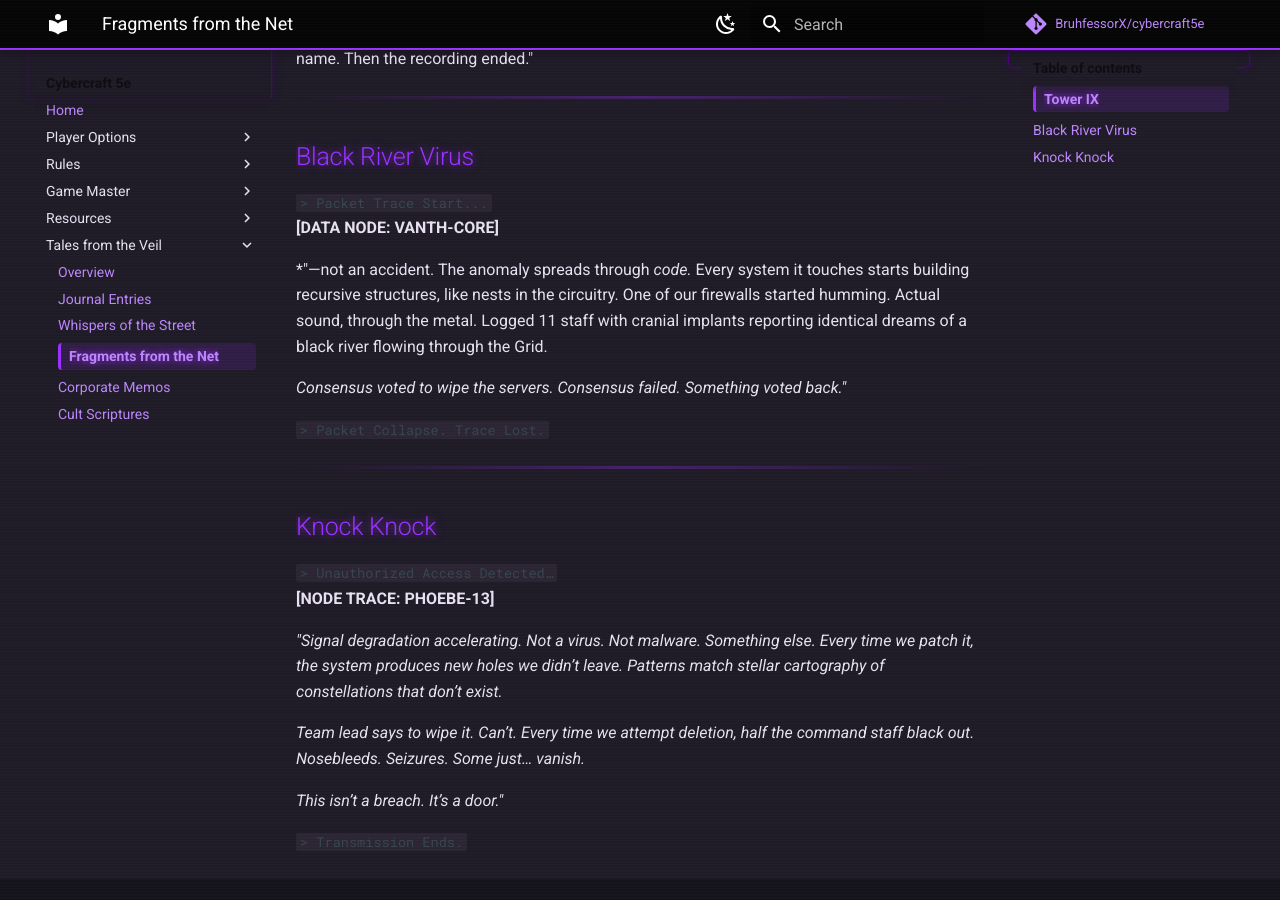
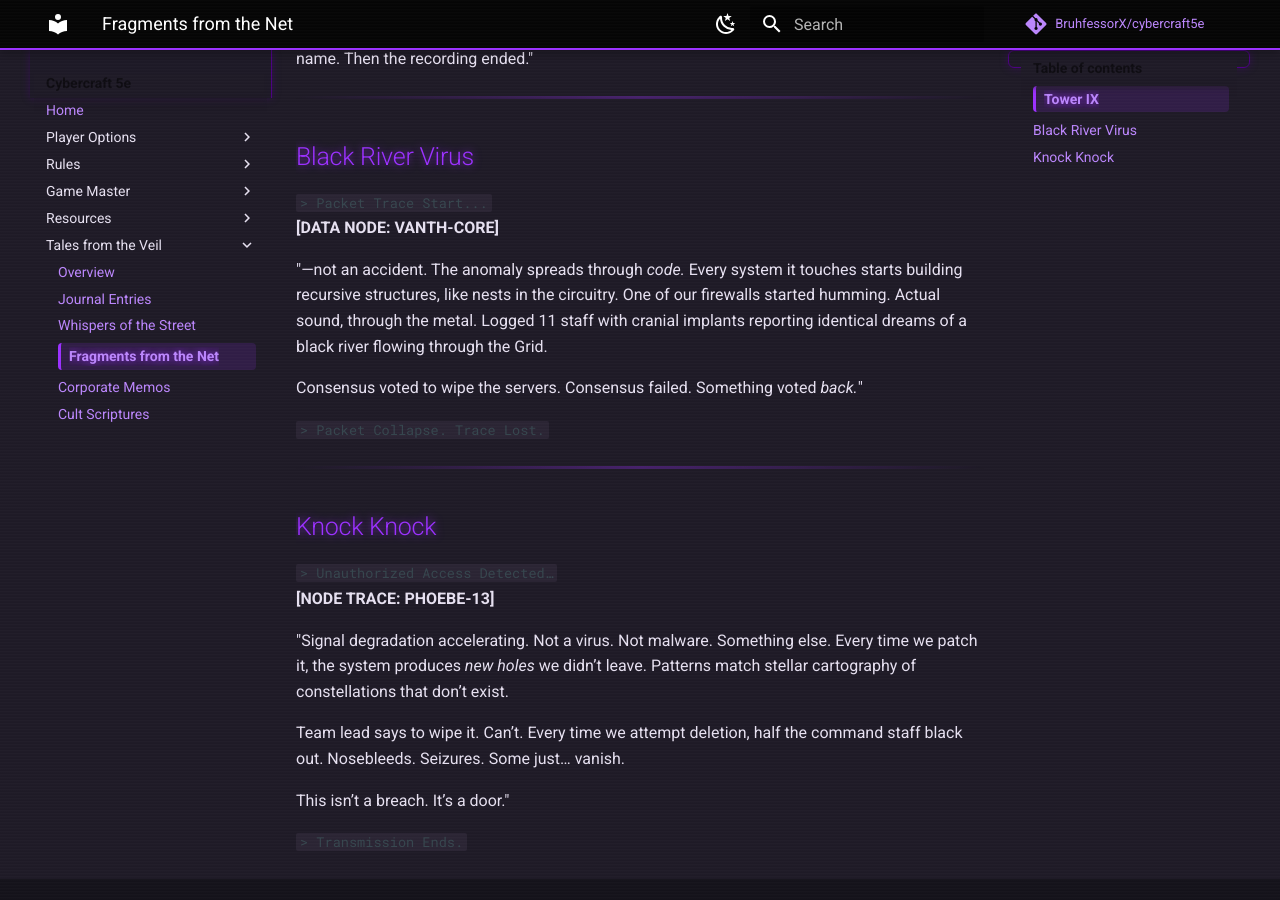
Before and after one commit to BruhfessorX/cybercraft5e, an MkDocs documentation site: the page built from docs/tales-from-the-veil/fragments-net.md, in a window 1280 px wide and 900 px high, scrolled down 660 px. Built offline with MkDocs 1.6.1 and Material for MkDocs 9.7.7, drawn with Linux system fonts in a browser that asks for light colours; comment, search, counter and statistics services are not loaded.

Commit message:
Updated tales formatting

```diff
--- a/docs/tales-from-the-veil/fragments-net.md
+++ b/docs/tales-from-the-veil/fragments-net.md
@@ -22,9 +22,9 @@
 `> Packet Trace Start...`
 **[DATA NODE: VANTH-CORE]**
 
-*"—not an accident. The anomaly spreads through *code.* Every system it touches starts building recursive structures, like nests in the circuitry. One of our firewalls started humming. Actual sound, through the metal. Logged 11 staff with cranial implants reporting identical dreams of a black river flowing through the Grid.
+"—not an accident. The anomaly spreads through *code.* Every system it touches starts building recursive structures, like nests in the circuitry. One of our firewalls started humming. Actual sound, through the metal. Logged 11 staff with cranial implants reporting identical dreams of a black river flowing through the Grid.
 
-*Consensus voted to wipe the servers. Consensus failed. Something voted *back.*"*
+Consensus voted to wipe the servers. Consensus failed. Something voted *back.*"
 
 `> Packet Collapse. Trace Lost.`
 
@@ -35,10 +35,10 @@
 `> Unauthorized Access Detected…`
 **[NODE TRACE: PHOEBE-13]**
 
-*"Signal degradation accelerating. Not a virus. Not malware. Something else. Every time we patch it, the system produces *new holes* we didn’t leave. Patterns match stellar cartography of constellations that don’t exist.*
+"Signal degradation accelerating. Not a virus. Not malware. Something else. Every time we patch it, the system produces *new holes* we didn’t leave. Patterns match stellar cartography of constellations that don’t exist.
 
-*Team lead says to wipe it. Can’t. Every time we attempt deletion, half the command staff black out. Nosebleeds. Seizures. Some just… vanish.*
+Team lead says to wipe it. Can’t. Every time we attempt deletion, half the command staff black out. Nosebleeds. Seizures. Some just… vanish.
 
-*This isn’t a breach. It’s a door."*
+This isn’t a breach. It’s a door."
 
 `> Transmission Ends.`
```
Also changed, not shown: docs/tales-from-the-veil/whispers-street.md (+3 -3 lines).
